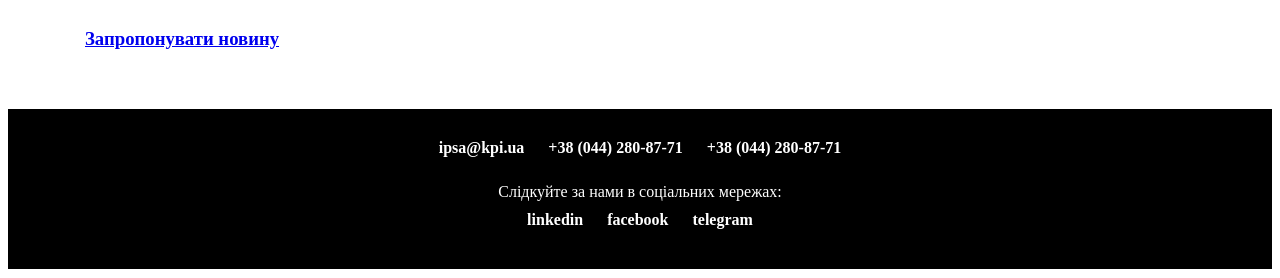
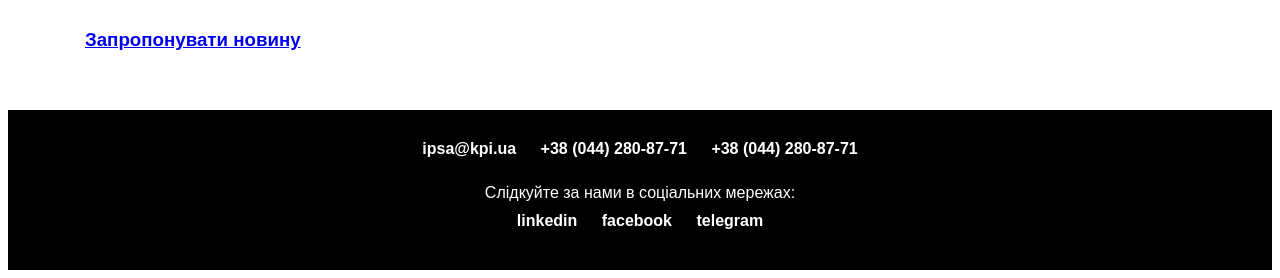
Before and after one commit to SashaPasechnaya/campus, a PHP site: page /index.php in a window 1280 px wide. Shown: the part 2089-2367 px from the top of the page. Run offline with PHP 8.4, Linux system fonts and the light colour scheme; some web fonts are replaced.

Commit message:
Update style.css

```diff
--- a/public/style.css
+++ b/public/style.css
@@ -1,3 +1,8 @@
+@font-face {
+  font-family: MyCustomFont;
+  src: url('https://fonts.google.com/noto/specimen/Noto+Serif');
+}
+
 .lnr {
   display: inline-block;
   fill: currentColor;
@@ -19,6 +24,7 @@
 
 body {
   background-color: #ffffff;
+  font-family: MyCustomFont, sans-serif;
 }
 
 header {
```
